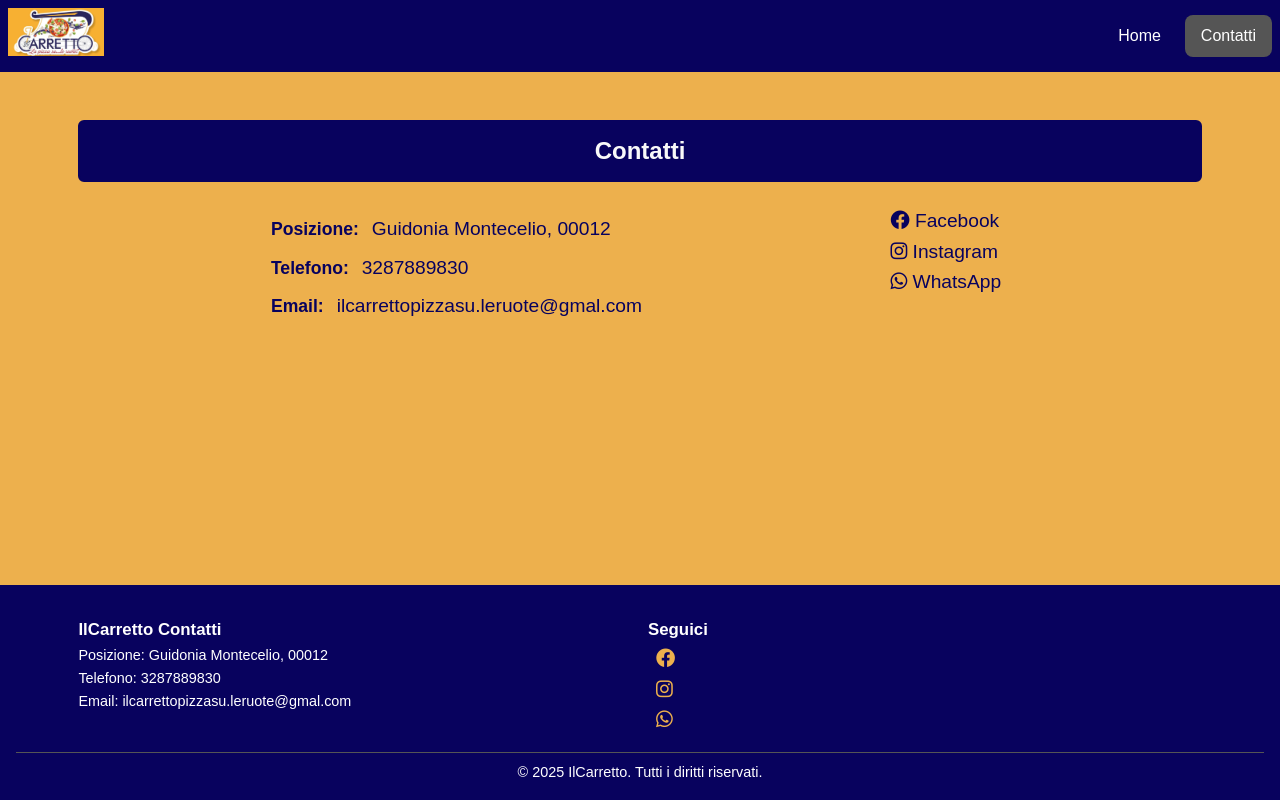
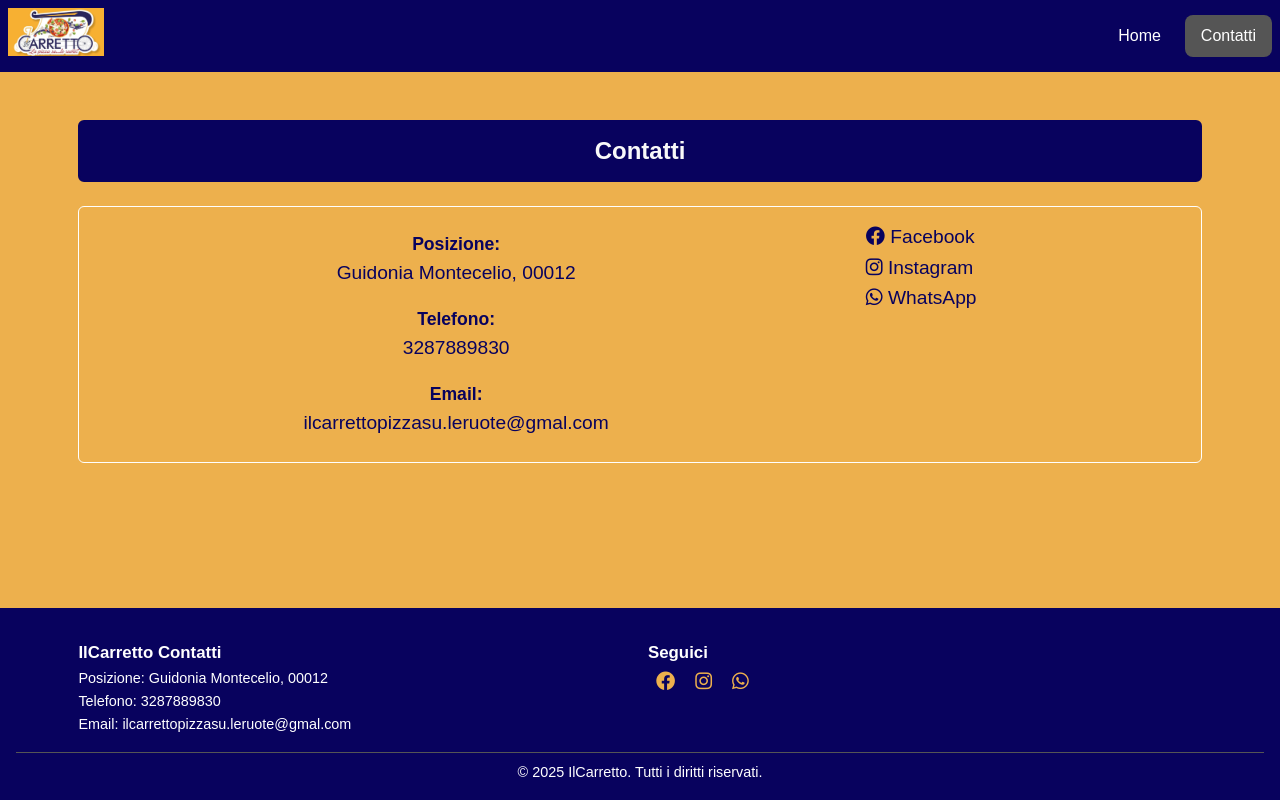
Before and after one commit to matteoprogr/IlCarretto, a plain HTML site: page index.html in a window 1280 px wide. Both pictures are taken after a click on the link "Contatti". Drawn offline with Linux system fonts and the light colour scheme.

Commit message:
refactor css pagina contatti

```diff
--- a/css/style.css
+++ b/css/style.css
@@ -192,13 +192,13 @@ h2 {
 
 #contatti h2 {
     margin-bottom: 1.5rem;
-    /*color: #08025e;*/
 }
 
 .contatti-info p {
     font-size: 1.1rem;
     margin: 0.5rem 0;
     color: #08025e;
+    text-align: center;
 }
 
 .contatti-info a {
@@ -211,10 +211,10 @@ h2 {
 }
 
 .contatti-info a:hover {
-    text-decoration: underline;
+    color: #fff;
 }
 /* Social links */
-.contatti-social, .footer-social {
+.contatti-social, .contatti-info {
     display: flex;
     flex-direction: column;
 }
@@ -233,7 +233,7 @@ h2 {
     display: inline-block;
     margin: 0 0.5rem;
     font-size: 1.2rem;
-    color: #edb04d; /* giallo-arancio */
+    color: #edb04d;
     text-decoration: none;
     transition: color 0.3s;
 }
@@ -258,4 +258,14 @@ h2 {
      align-items: flex-start;
      gap: 40px;
      flex-wrap: wrap;
+     border: 1px solid #fff;
+     padding: 15px;
+     border-radius: 6px;
  }
+
+ /* Mobile */
+ @media (max-width: 768px) {
+     .contatti-container {
+         justify-content: center;
+     }
+ }
--- a/index.html
+++ b/index.html
@@ -38,9 +38,12 @@
         <h2 class="titolo">Contatti</h2>
         <div class="contatti-container">
             <div class="contatti-info">
-                <p><strong>Posizione:</strong> <a href="https://www.google.com/maps?q=Guidonia+Montecelio+00012" target="_blank">Guidonia Montecelio, 00012</a></p>
-                <p><strong>Telefono:</strong> <a href="tel:+3287889830">3287889830</a></p>
-                <p><strong>Email:</strong> <a href="mailto:ilcarrettopizzasu.leruote@gmal.com">ilcarrettopizzasu.leruote@gmal.com</a></p>
+                <p><strong>Posizione:</strong><br>
+                    <a href="https://www.google.com/maps?q=Guidonia+Montecelio+00012" target="_blank">Guidonia Montecelio, 00012</a></p>
+                <p><strong>Telefono:</strong><br>
+                    <a href="tel:+3287889830">3287889830</a></p>
+                <p><strong>Email:</strong><br>
+                    <a href="mailto:ilcarrettopizzasu.leruote@gmal.com">ilcarrettopizzasu.leruote@gmal.com</a></p>
             </div>
             <div class="contatti-social">
                 <a href="https://www.facebook.com/ilcarretto.lapizzasuleruote/?locale=it_IT" target="_blank"><i class="fab fa-facebook"></i> Facebook</a>
```
Lines whose indentation alone changed are shown as unchanged.
